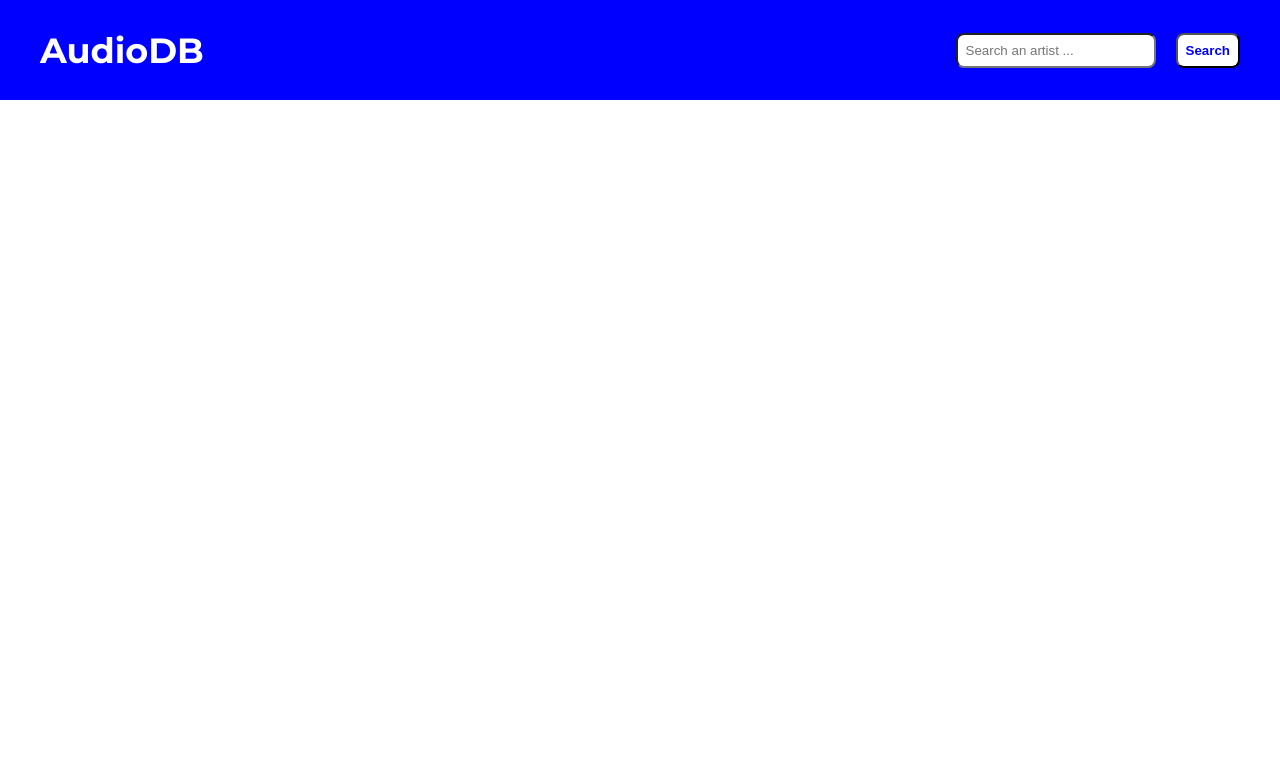
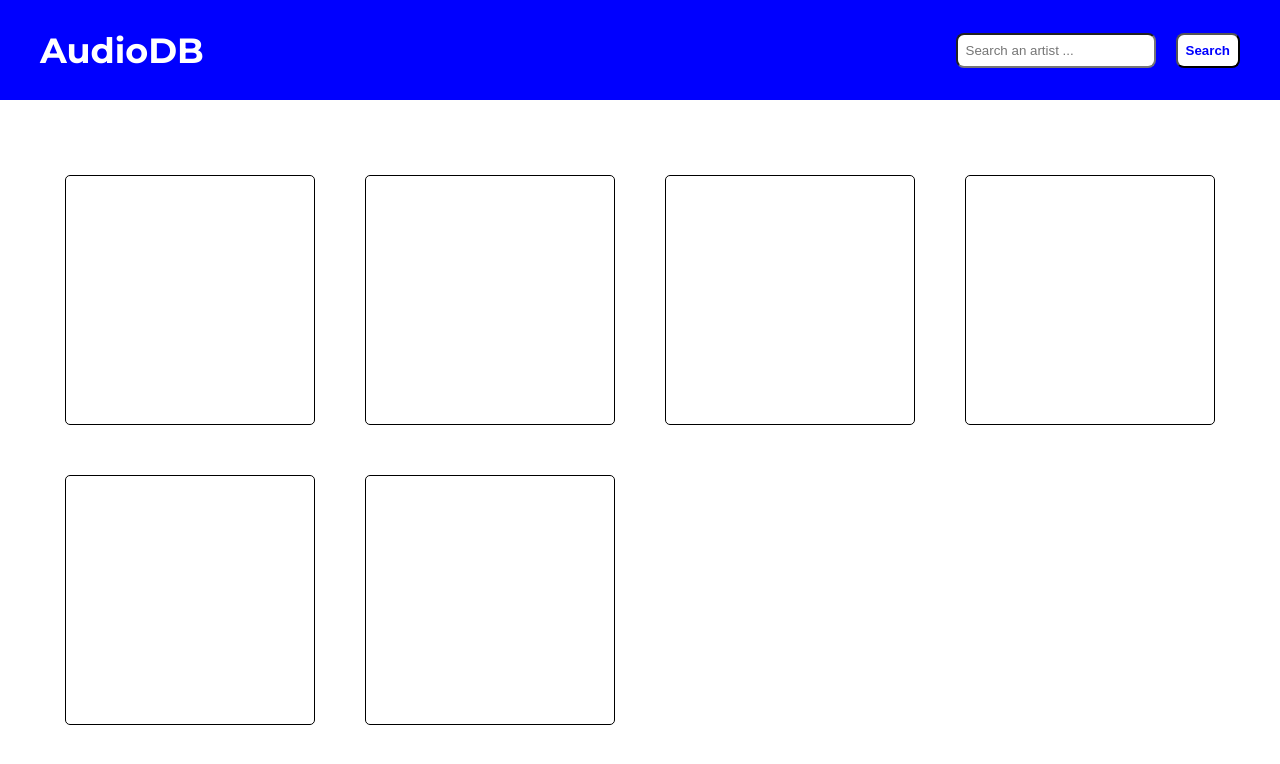
Before and after one commit to ValerioFarina/vue-audio-db, a plain HTML site: page index.html in a window 1280 px wide. Drawn offline with nearby package versions, Linux system fonts and the light colour scheme.

Commit message:
Creata struttura base delle cards degli album

```diff
--- a/index.html
+++ b/index.html
@@ -31,7 +31,26 @@
 
             <!-- beginning of main -->
             <main>
+                <div class="container d-flex flex-wrap">
+                    <div class="album">
 
+                    </div>
+                    <div class="album">
+
+                    </div>
+                    <div class="album">
+
+                    </div>
+                    <div class="album">
+
+                    </div>
+                    <div class="album">
+
+                    </div>
+                    <div class="album">
+
+                    </div>
+                </div>
             </main>
             <!-- end of main -->
         </div>
--- a/style.css
+++ b/style.css
@@ -44,6 +44,10 @@ a:hover {
     align-items: center;
 }
 
+.flex-wrap {
+    flex-wrap: wrap;
+}
+
 /* beginning of header */
 nav {
     background-color: blue;
@@ -77,5 +81,15 @@ nav {
 /* end of header */
 
 /* beginning of main */
+main {
+    padding-top: 50px;
+}
 
+.album {
+    width: 250px;
+    height: 250px;
+    margin: 25px;
+    border: 1px solid black;
+    border-radius: 5px;
+}
 /* end of main */
```
